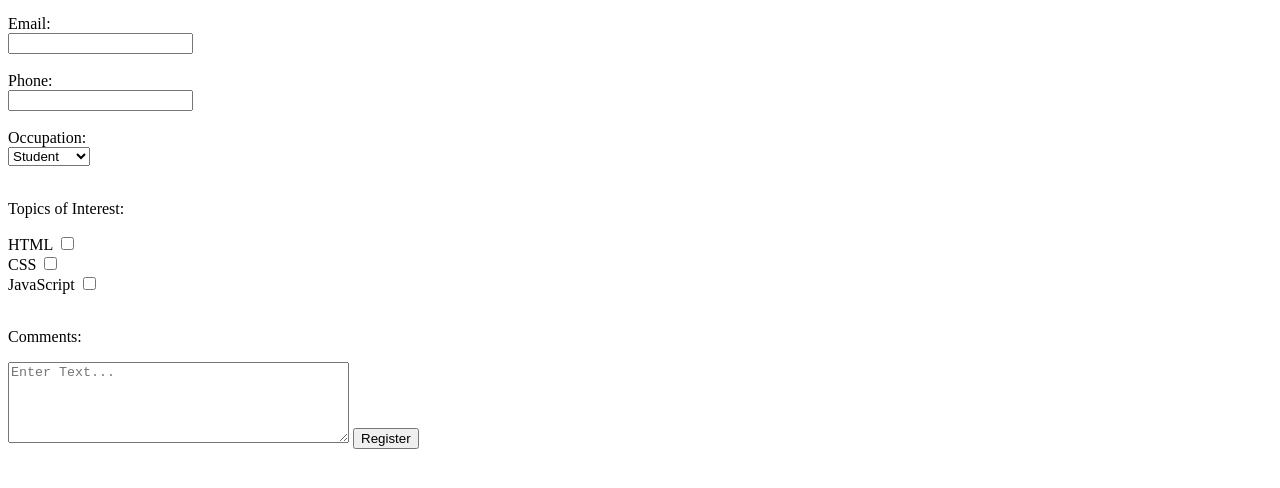
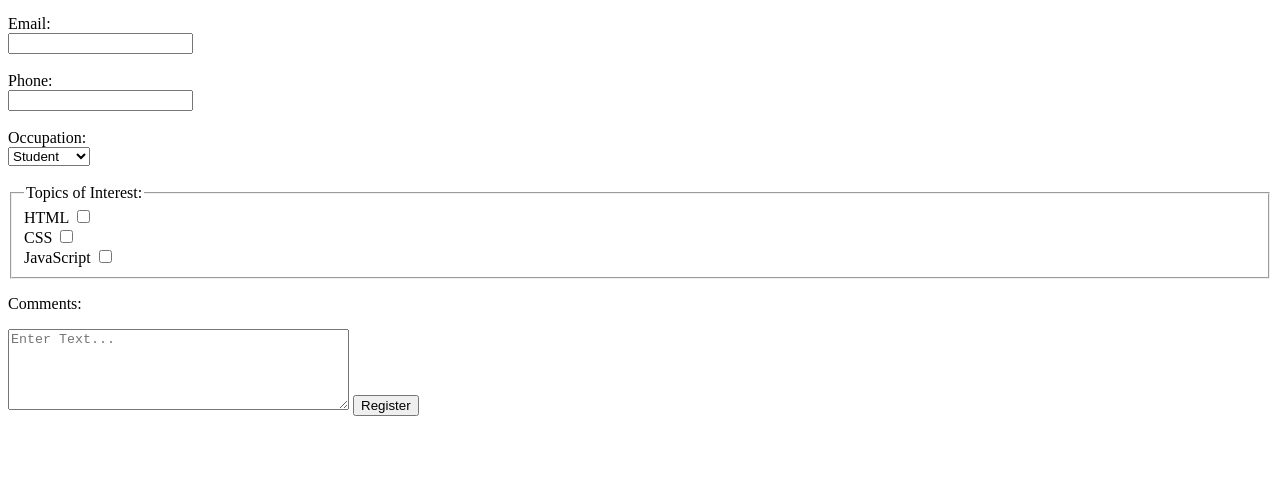
Before and after one commit to Sunnyshivam123/HTML-Projects, a plain HTML site: page form.html in a window 1280 px wide. Shown: the part 122-610 px from the top of the page. Drawn offline with Linux system fonts and the light colour scheme.

Commit message:
Add files via upload

```diff
--- a/form.html
+++ b/form.html
@@ -29,7 +29,9 @@
     </select>
     <br><br>
 
-    <p>Topics of Interest:</p>
+
+    <fieldset>
+        <legend>Topics of Interest:</legend>
     <label for="html">HTML</label>
     <input type="checkbox" id="html">
     <br>
@@ -40,8 +42,8 @@
 
     <label for="javascript">JavaScript</label>
     <input type="checkbox" id="javascript">
+</fieldset>
 
-<br><br>
 
     <p>Comments:</p>
     <textarea name="" id="" cols="40" rows="5" placeholder="Enter Text..."></textarea>
```
